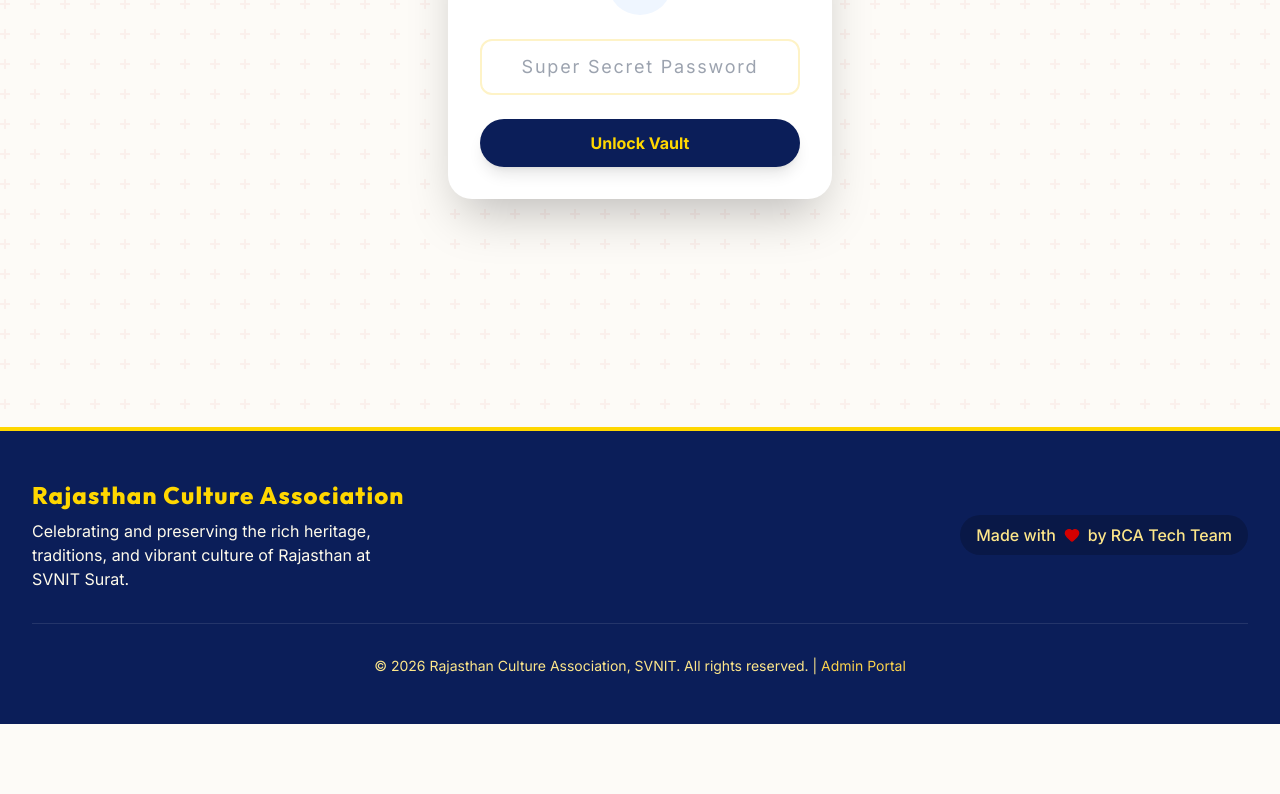
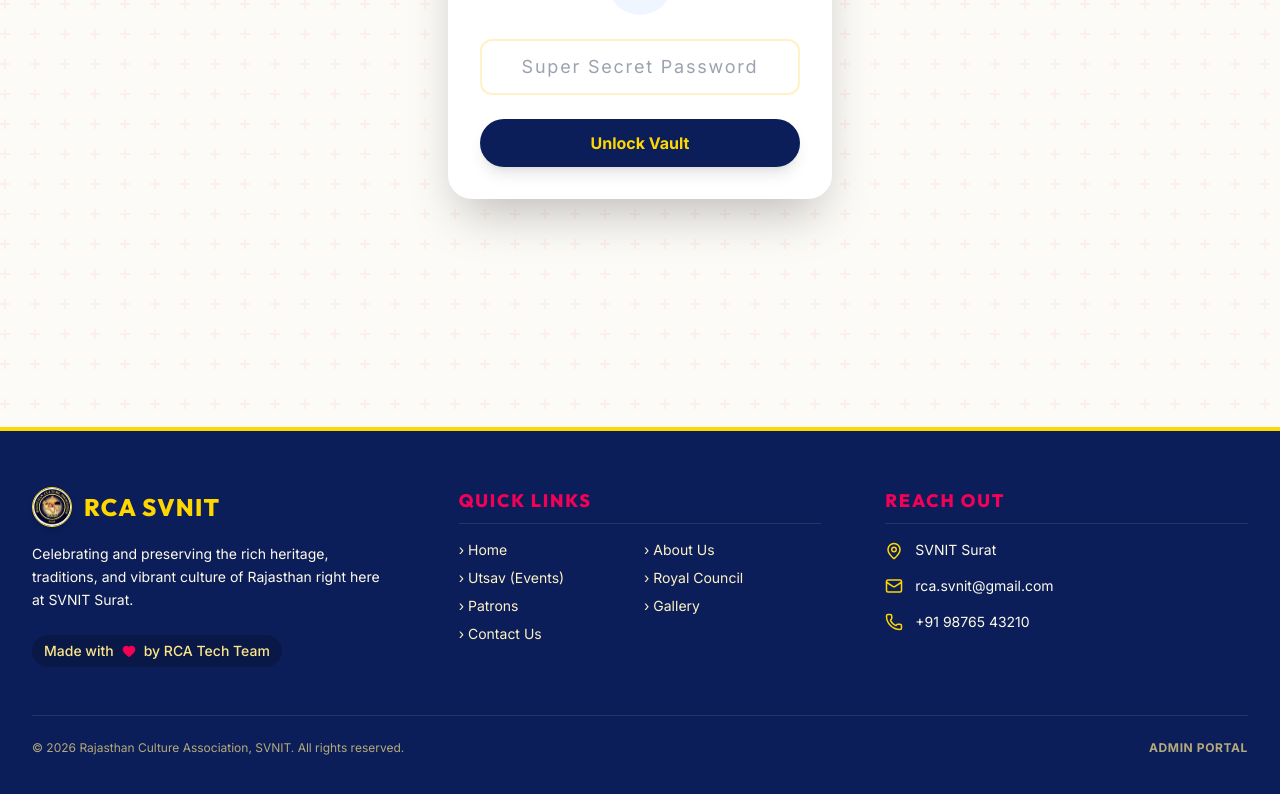
Before and after one commit to rcasvnit/rcasvnit, a React app in the folder frontend/: page /admin in a window 1280 px wide. Shown: the part 501-1295 px from the top of the page. Before the commit the page ends 1225 px from the top, so only its background shows below. Built offline with nearby package versions, Linux system fonts and the light colour scheme; the HTML template or start-up script is replaced by a standard one.

Commit message:
updating footer and contact us page

```diff
--- a/frontend/src/components/Footer.jsx
+++ b/frontend/src/components/Footer.jsx
@@ -1,23 +1,68 @@
-import { Heart } from 'lucide-react';
+import { Heart, MapPin, Mail, Phone } from 'lucide-react';
 import { Link } from 'react-router-dom';
 
 const Footer = () => {
   return (
-    <footer className="bg-rajasthan-navy text-white py-12 border-t-4 border-rajasthan-gold mt-12">
+    <footer className="bg-rajasthan-navy text-white py-14 border-t-4 border-rajasthan-gold mt-12">
       <div className="max-w-7xl mx-auto px-4 sm:px-6 lg:px-8">
-        <div className="flex flex-col md:flex-row justify-between items-center space-y-4 md:space-y-0">
+        <div className="grid grid-cols-1 md:grid-cols-3 gap-10 lg:gap-16">
+
+          {/* Brand Section */}
           <div className="text-center md:text-left">
-            <h3 className="text-2xl font-ethnic font-bold tracking-wider mb-2 text-rajasthan-gold">Rajasthan Culture Association</h3>
-            <p className="text-amber-50 max-w-sm">Celebrating and preserving the rich heritage, traditions, and vibrant culture of Rajasthan at SVNIT Surat.</p>
+            <h3 className="text-2xl font-ethnic font-bold tracking-wider mb-4 text-rajasthan-gold uppercase flex items-center justify-center md:justify-start gap-3">
+              <img src="/RCA%20png.jpeg" alt="RCA Logo" className="w-10 h-10 rounded-full border border-rajasthan-gold shadow-md object-cover" />
+              RCA SVNIT
+            </h3>
+            <p className="text-amber-50 max-w-sm mx-auto md:mx-0 leading-relaxed text-sm">
+              Celebrating and preserving the rich heritage, traditions, and vibrant culture of Rajasthan right here at SVNIT Surat.
+            </p>
+            <div className="mt-6 flex items-center justify-center md:justify-start space-x-2 text-amber-200 text-sm font-medium bg-black/20 px-3 py-1.5 rounded-full w-max">
+              <span>Made with</span>
+              <Heart size={14} className="text-rajasthan-pink fill-current" />
+              <span>by RCA Tech Team</span>
+            </div>
           </div>
-          <div className="flex items-center space-x-2 text-amber-200 font-medium bg-black/20 px-4 py-2 rounded-full">
-            <span>Made with</span>
-            <Heart size={16} className="text-rajasthan-red fill-current" />
-            <span>by RCA Tech Team</span>
+
+          {/* Quick Links Section */}
+          <div className="text-center md:text-left">
+            <h4 className="text-lg font-bold font-ethnic text-rajasthan-pink mb-4 uppercase tracking-widest border-b border-white/10 pb-2">Quick Links</h4>
+            <div className="grid grid-cols-2 gap-2 text-sm">
+              <Link to="/" className="text-amber-100 hover:text-white hover:translate-x-1 transition-all inline-block">&rsaquo; Home</Link>
+              <Link to="/about" className="text-amber-100 hover:text-white hover:translate-x-1 transition-all inline-block">&rsaquo; About Us</Link>
+              <Link to="/events" className="text-amber-100 hover:text-white hover:translate-x-1 transition-all inline-block">&rsaquo; Utsav (Events)</Link>
+              <Link to="/team" className="text-amber-100 hover:text-white hover:translate-x-1 transition-all inline-block">&rsaquo; Royal Council</Link>
+              <Link to="/sponsors" className="text-amber-100 hover:text-white hover:translate-x-1 transition-all inline-block">&rsaquo; Patrons</Link>
+              <Link to="/gallery" className="text-amber-100 hover:text-white hover:translate-x-1 transition-all inline-block">&rsaquo; Gallery</Link>
+              <Link to="/contact" className="text-amber-100 hover:text-white hover:translate-x-1 transition-all inline-block">&rsaquo; Contact Us</Link>
+            </div>
+          </div>
+
+          {/* Contact Information */}
+          <div className="text-center md:text-left">
+            <h4 className="text-lg font-bold font-ethnic text-rajasthan-pink mb-4 uppercase tracking-widest border-b border-white/10 pb-2">Reach Out</h4>
+            <ul className="space-y-4 text-sm text-amber-50">
+              <li className="flex items-start justify-center md:justify-start gap-3">
+                <MapPin size={18} className="text-rajasthan-gold flex-shrink-0 mt-0.5" />
+                <span>SVNIT Surat</span>
+              </li>
+              <li className="flex items-center justify-center md:justify-start gap-3">
+                <Mail size={18} className="text-rajasthan-gold flex-shrink-0" />
+                <a href="mailto:rca.svnit@gmail.com" className="hover:text-white transition-colors">rca.svnit@gmail.com</a>
+              </li>
+              <li className="flex items-center justify-center md:justify-start gap-3">
+                <Phone size={18} className="text-rajasthan-gold flex-shrink-0" />
+                <a href="tel:+919876543210" className="hover:text-white transition-colors">+91 98765 43210</a>
+              </li>
+            </ul>
           </div>
         </div>
-        <div className="mt-8 pt-8 border-t border-white/10 text-center text-sm text-amber-200">
-          &copy; {new Date().getFullYear()} Rajasthan Culture Association, SVNIT. All rights reserved. | <Link to="/admin" className="text-amber-300 hover:text-white transition-colors">Admin Portal</Link>
+
+        {/* Bottom Bar */}
+        <div className="mt-12 pt-6 border-t border-white/10 flex flex-col md:flex-row justify-between items-center text-xs text-amber-200/70">
+          <p>&copy; {new Date().getFullYear()} Rajasthan Culture Association, SVNIT. All rights reserved.</p>
+          <div className="mt-4 md:mt-0 flex gap-4">
+            <Link to="/admin" className="hover:text-amber-400 transition-colors uppercase tracking-wider font-bold">Admin Portal</Link>
+          </div>
         </div>
       </div>
     </footer>
--- a/frontend/src/pages/Contact.jsx
+++ b/frontend/src/pages/Contact.jsx
@@ -70,8 +70,8 @@
                 <MapPin size={28} />
               </div>
               <div>
-                <h4 className="font-bold text-xl text-rajasthan-navy mb-1 font-ethnic">Our Palace (Office)</h4>
-                <p className="text-gray-600 font-medium tracking-wide">Student Activity Center, Main Campus</p>
+                <h4 className="font-bold text-xl text-rajasthan-navy mb-1 font-ethnic">Address</h4>
+                <p className="text-gray-600 font-medium tracking-wide">SVNIT Surat</p>
               </div>
             </div>
 
@@ -81,7 +81,7 @@
               </div>
               <div>
                 <h4 className="font-bold text-xl text-rajasthan-navy mb-1 font-ethnic">Email Queries</h4>
-                <p className="text-gray-600 font-medium tracking-wide">rca.svnit@gmail.com</p>
+                <a href="mailto:rca.svnit@gmail.com" className="text-gray-600 hover:text-rajasthan-navy font-medium tracking-wide transition-colors">rca.svnit@gmail.com</a>
               </div>
             </div>
 
@@ -91,14 +91,14 @@
               </div>
               <div>
                 <h4 className="font-bold text-xl text-rajasthan-navy mb-1 font-ethnic">Ring Us</h4>
-                <p className="text-gray-600 font-medium tracking-wide">+91 98765 43210</p>
+                <a href="tel:+919876543210" className="text-gray-600 hover:text-rajasthan-navy font-medium tracking-wide transition-colors">+91 98765 43210</a>
               </div>
             </div>
 
             <div className="h-64 rounded-3xl overflow-hidden shadow-xl border-4 border-white">
               <iframe
-                title="RCA Location"
-                src="https://www.google.com/maps/embed?pb=!1m18!1m12!1m3!1d14234.621456908588!2d75.8119!3d26.9124!2m3!1f0!2f0!3f0!3m2!1i1024!2i768!4f13.1!3m3!1m2!1s0x0%3A0x0!2zMjbCsDU0JzQ0LjYiTiA3NcKwNDgnNDIuOCJF!5e0!3m2!1sen!2sin!4v1633512345678!5m2!1sen!2sin"
+                title="SVNIT Surat Location"
+                src="https://www.google.com/maps/embed?pb=!1m18!1m12!1m3!1d3721.1627063363364!2d72.78310931533152!3d21.163914885923927!2m3!1f0!2f0!3f0!3m2!1i1024!2i768!4f13.1!3m3!1m2!1s0x3be04dec8b56fdf3%3A0x423bbc25e3d74da0!2sSardar%20Vallabhbhai%20National%20Institute%20of%20Technology%20(SVNIT)!5e0!3m2!1sen!2sin!4v1680000000000!5m2!1sen!2sin"
                 width="100%"
                 height="100%"
                 style={{ border: 0 }}
```
